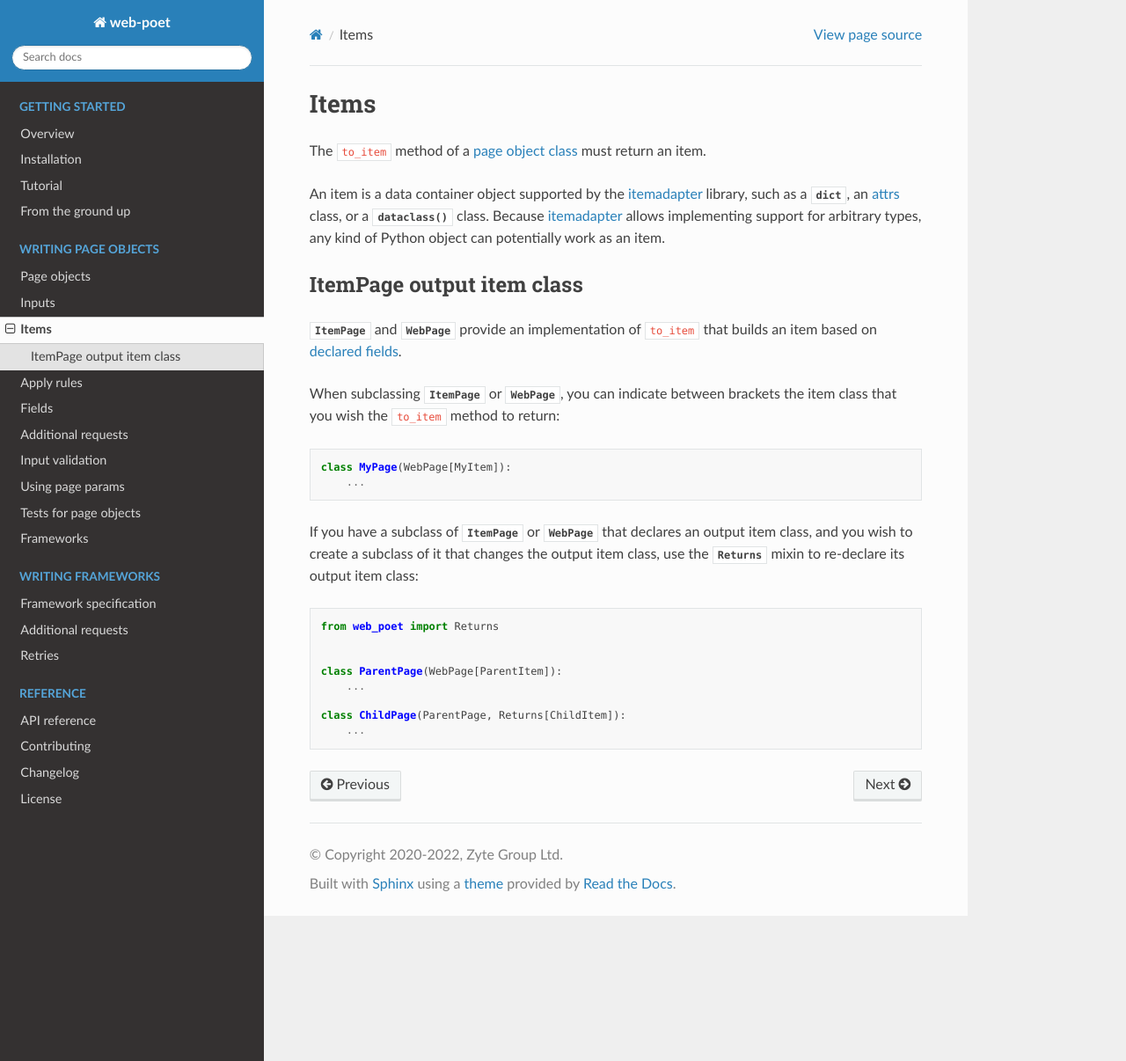
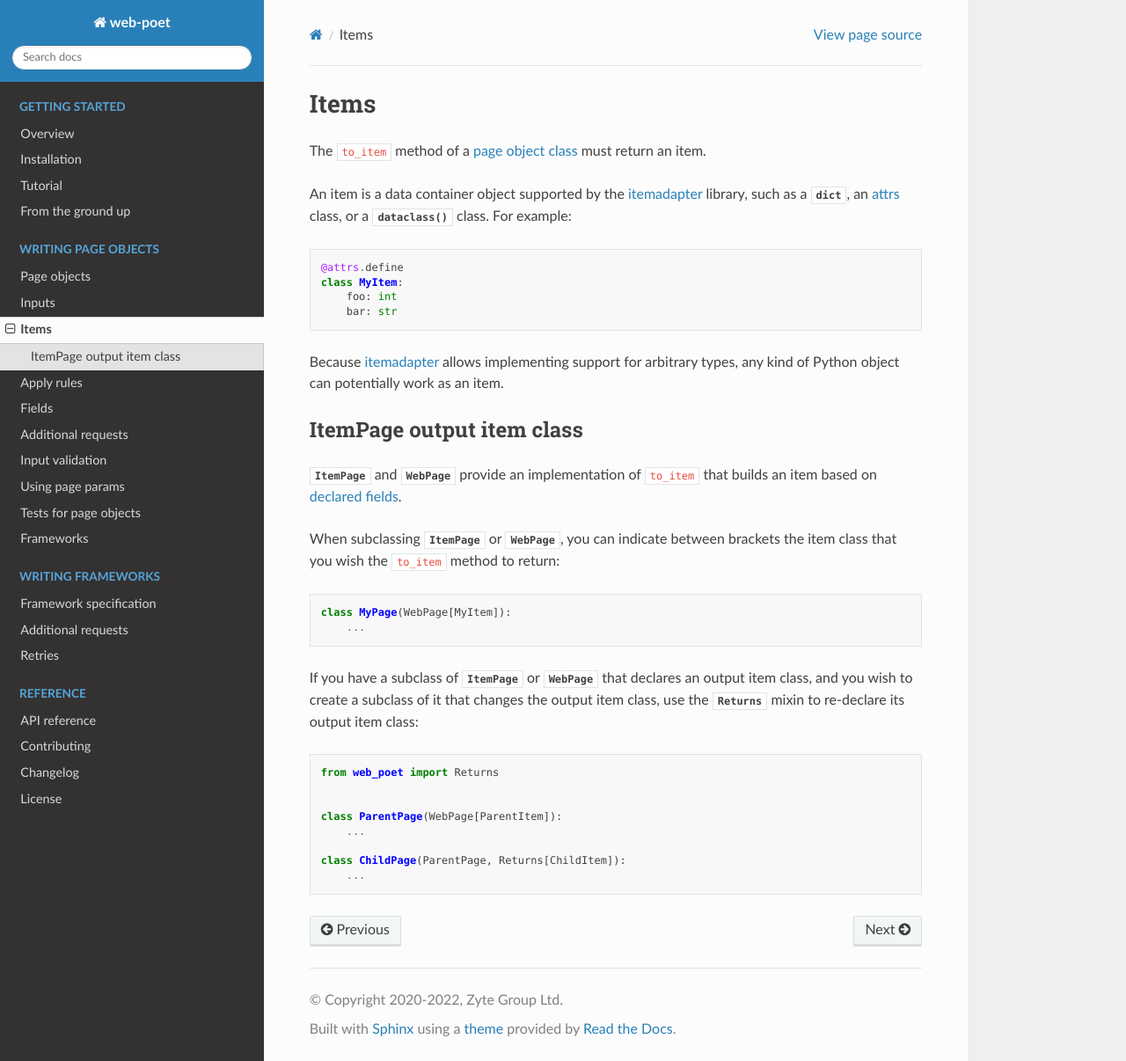
Before and after one commit to scrapinghub/web-poet, a Sphinx documentation site: the page built from docs/page-objects/items.rst, in a window 1280 px wide and 1206 px high. Shown: the whole window at 88% size. Built offline with Sphinx 7.4.7 and the Read the Docs theme 2.0.0, drawn with Linux system fonts in a browser that asks for light colours.

Commit message:
Add an item definition example to the items documentation page

```diff
--- a/docs/page-objects/items.rst
+++ b/docs/page-objects/items.rst
@@ -9,11 +9,20 @@ return an item.
 
 An item is a data container object supported by the itemadapter_ library, such
 as a :class:`dict`, an attrs_ class, or a :func:`~dataclasses.dataclass`
-class. Because itemadapter_ allows implementing support for arbitrary types,
-any kind of Python object can potentially work as an item.
+class. For example:
+
+.. code-block:: python
+
+   @attrs.define
+   class MyItem:
+       foo: int
+       bar: str
 
 .. _attrs: https://www.attrs.org/en/stable/
 .. _itemadapter: https://github.com/scrapy/itemadapter
+
+Because itemadapter_ allows implementing support for arbitrary types,
+any kind of Python object can potentially work as an item.
 
 
 ItemPage output item class
```
